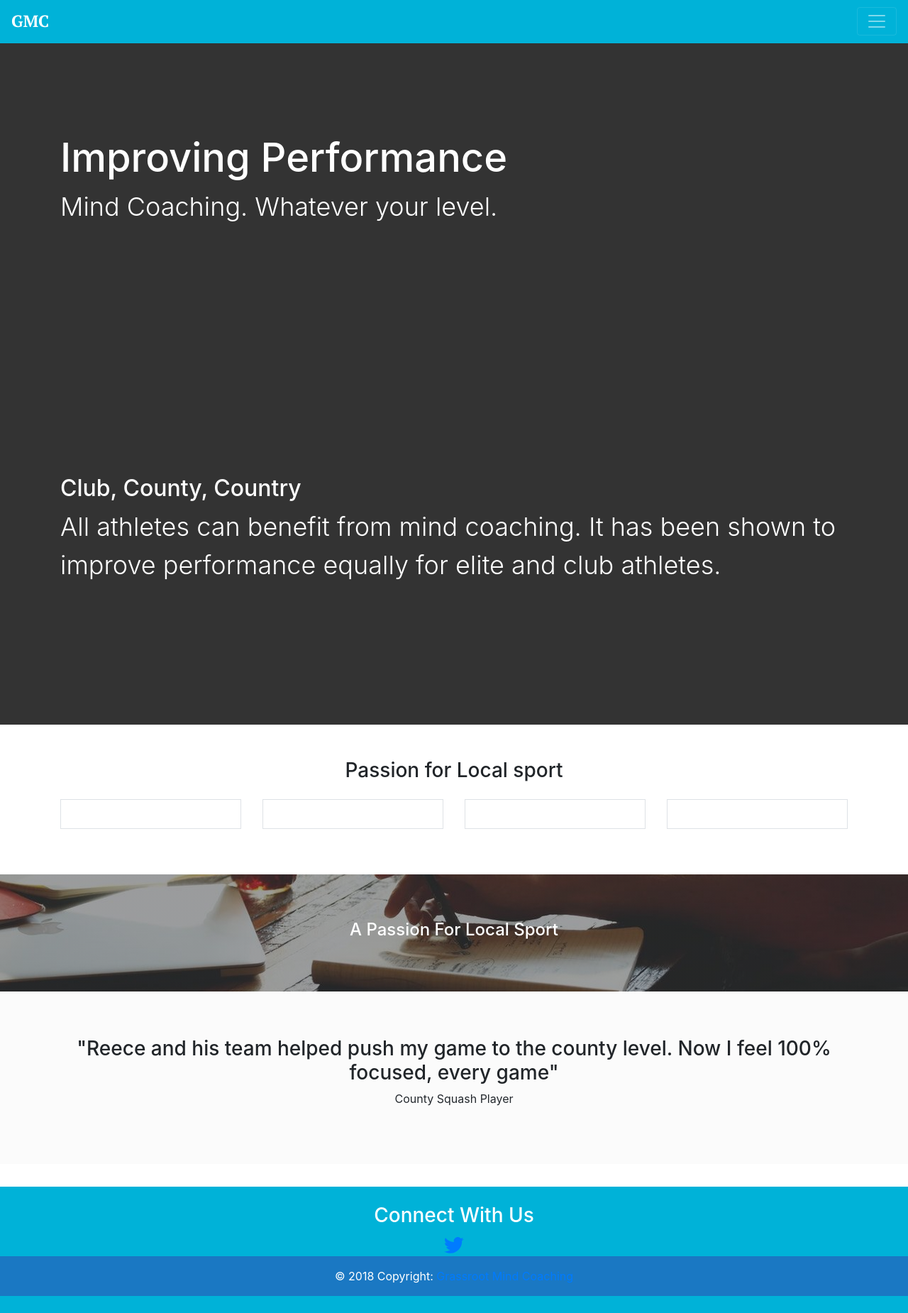
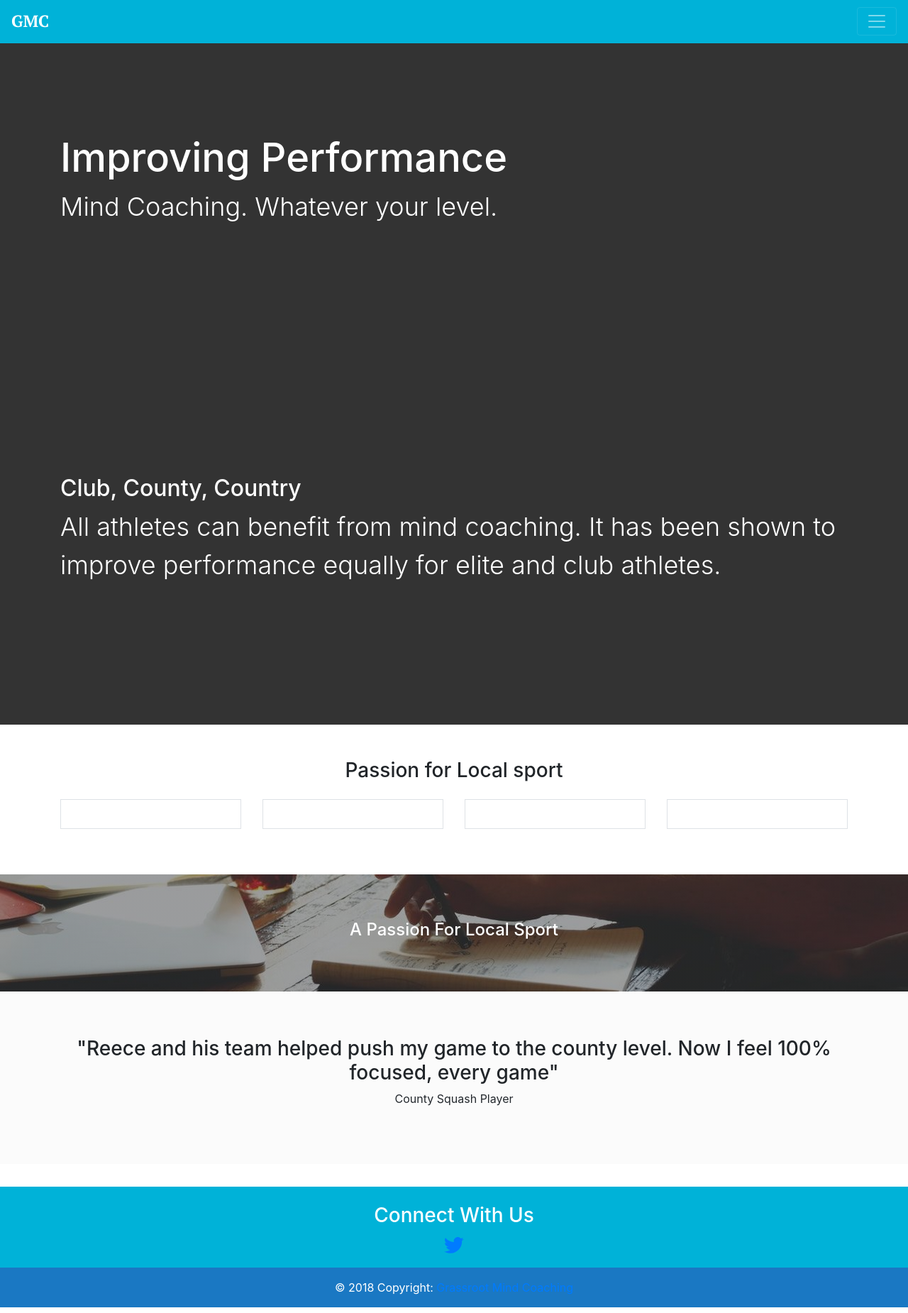
Before and after one commit to krussll/etsysimplicity, a Jekyll site: the page built from index.md, in a window 1280 px wide. Shown: the whole page at 71% size. Built offline with Jekyll 4.4.1, drawn with Linux system fonts in a browser that asks for light colours; nearby versions of some CDN libraries.

Commit message:
Update footer.html

```diff
--- a/_includes/footer.html
+++ b/_includes/footer.html
@@ -1,4 +1,4 @@
-<footer class="page-footer py-4">
+<footer class="page-footer pt-4">
   <div class="container">
     <h3 class="text-center">Connect With Us</h3>
     <div class="row">
@@ -12,7 +12,7 @@
     </div>
   </div>
 
-  <div class="footer-copyright text-center py-3">© 2018 Copyright:
+  <div class="footer-copyright text-center py-3 mt-3">© 2018 Copyright:
       <a href={{ site.url }}"> {{ site.name }}</a>
     </div>
 </footer>
```
